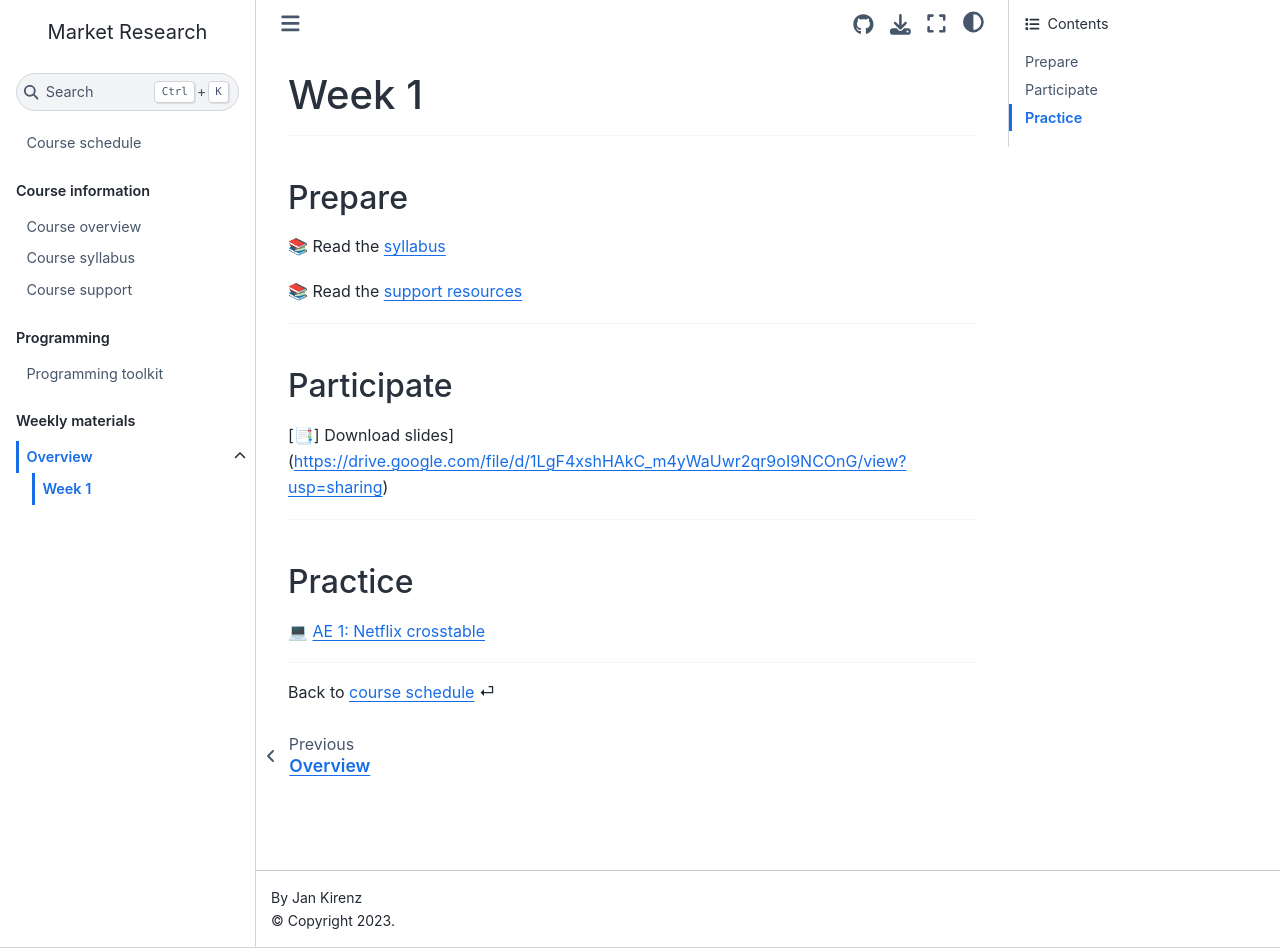
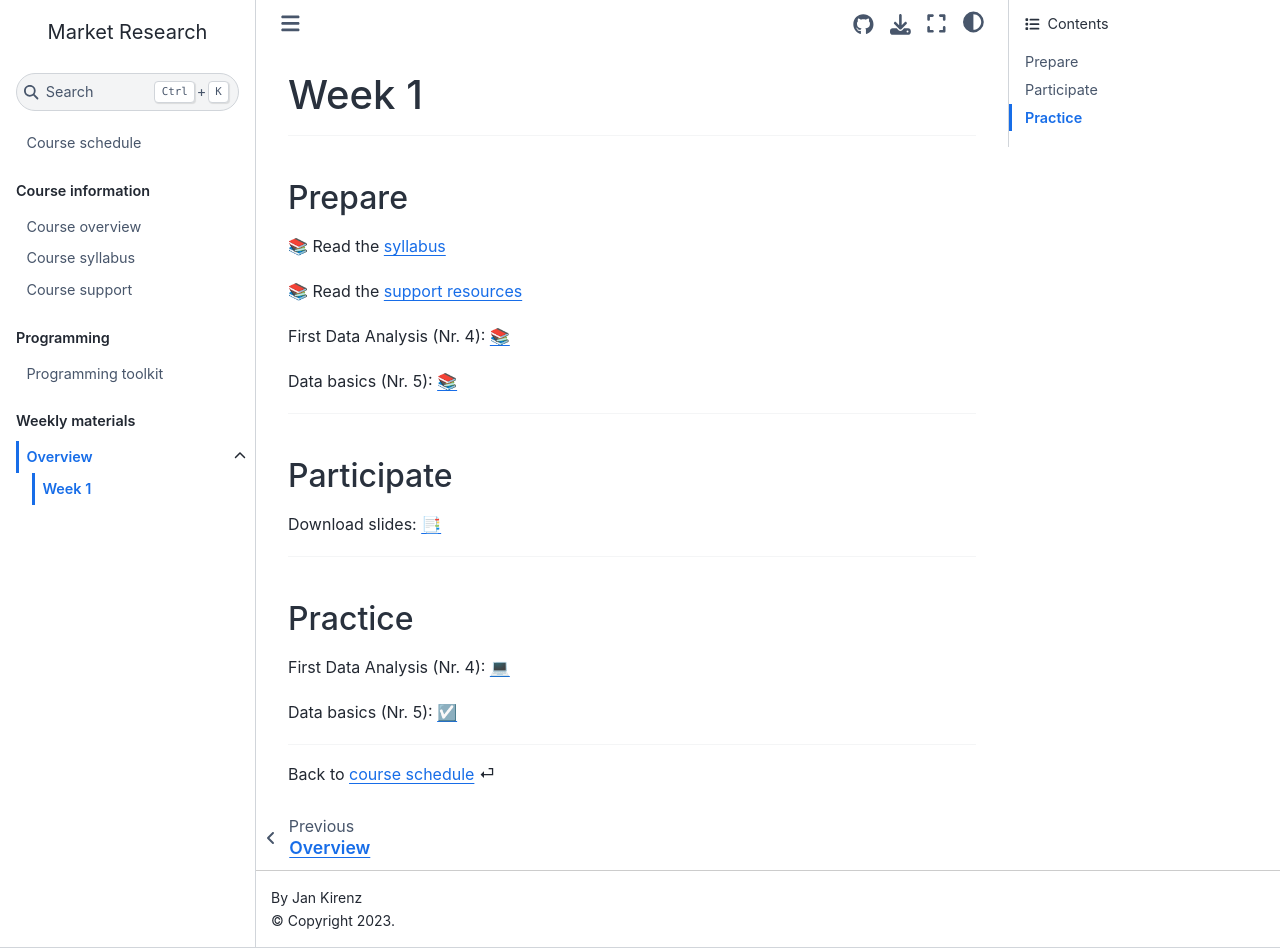
Before and after one commit to mr-ws22/website, a Jupyter Book: the page built from weeks/week1.md, in a window 1280 px wide and 948 px high. Built offline with Jupyter Book 1.0.4 settings and Sphinx 7.4.7 and the Sphinx Book theme 1.1.4, drawn with Linux system fonts in a browser that asks for light colours; comment, search, counter and statistics services are not loaded.

Commit message:
Update week1.md

```diff
--- a/weeks/week1.md
+++ b/weeks/week1.md
@@ -10,20 +10,29 @@
 
 📚 Read the [support resources](../docs/course-support.md)
 
+First Data Analysis (Nr. 4): [📚](https://openintro-ims.netlify.app/data-hello.html#case-study-stents-strokes)
+
+Data basics (Nr. 5): [📚](https://openintro-ims.netlify.app/data-hello.html#data-basics)
+
+
 ---
 
 (participate)=
 ## Participate
 
 
-[📑] Download slides](https://drive.google.com/file/d/1LgF4xshHAkC_m4yWaUwr2qr9oI9NCOnG/view?usp=sharing)
+Download slides: [📑](https://drive.google.com/file/d/1-4cLyD1QI9YLoYJH5_QuYz0AvdyKyZOu/view?usp=sharing)
+
 
 ---
 
 (practice)=
 ## Practice
 
-💻 [AE 1: Netflix crosstable](../ae/ae1/01-1b-netflix-g.ipynb)
+First Data Analysis (Nr. 4): [💻](..ae/ae1/01-1b-netflix-g.ipynb)
+
+
+Data basics (Nr. 5): [☑️](https://forms.gle/EJT7mcYgPi8drKgR9)
 
 
 ---
```
